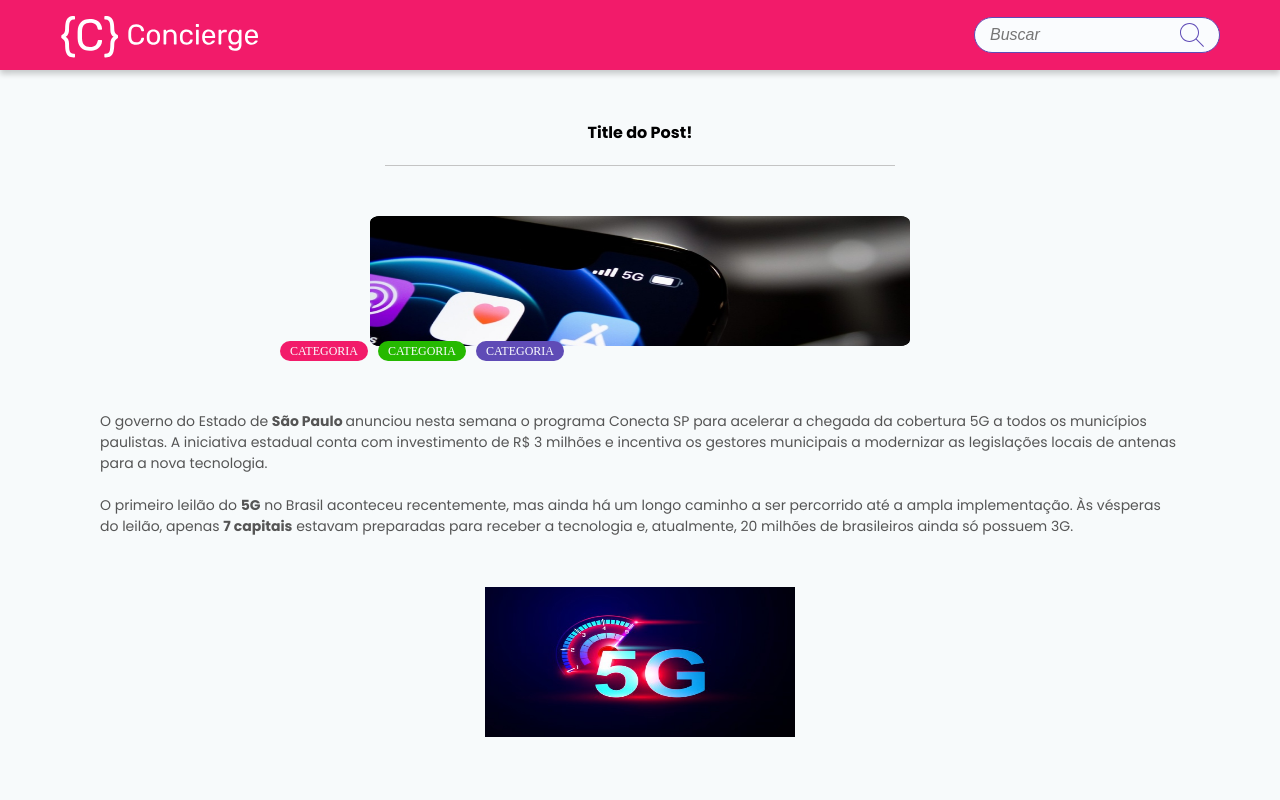
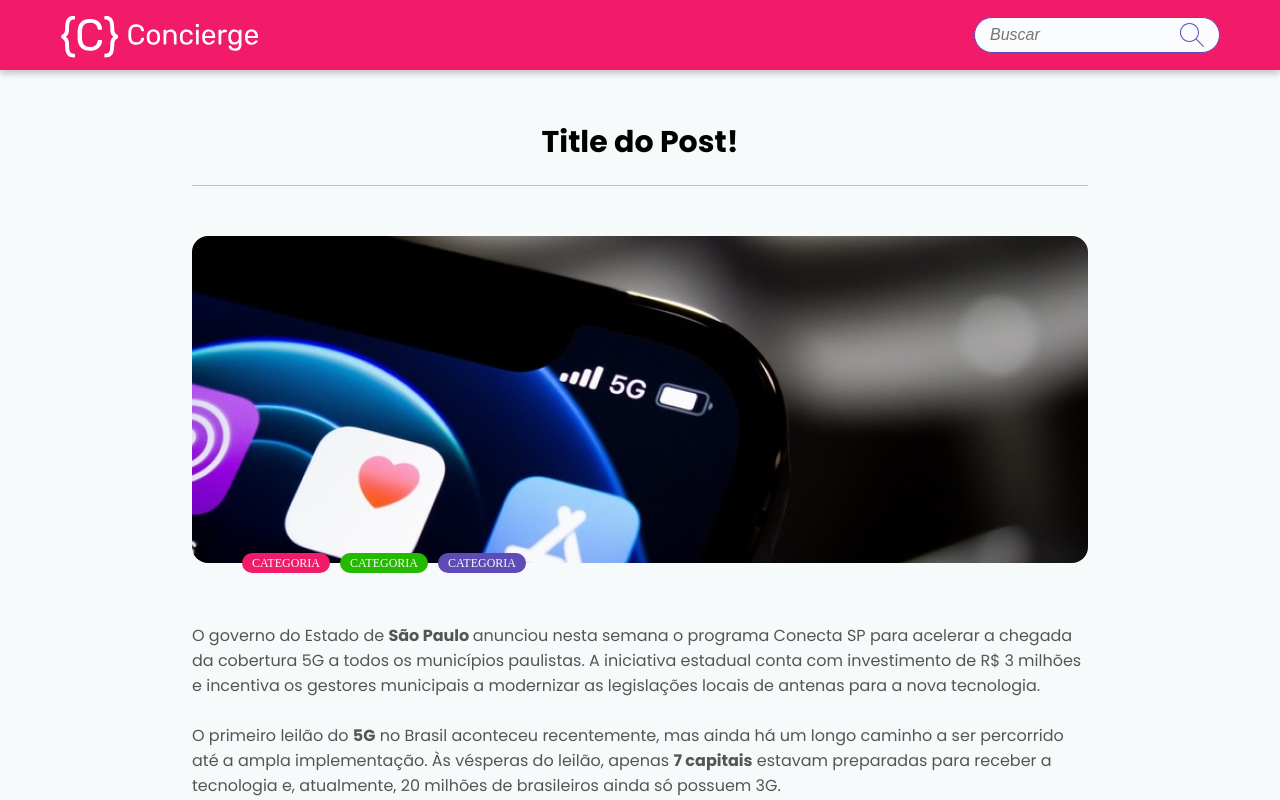
Before and after one commit to NandaPersa/concierge-blog, a React (Create React App) app: page /post in a window 1280 px wide. Shown: the top 800 px of the page. Built offline with nearby package versions, Linux system fonts and the light colour scheme; no server answers; a web font is replaced by a local one.

Commit message:
feat: add resepovise

```diff
--- a/src/pages/Publication/index.tsx
+++ b/src/pages/Publication/index.tsx
@@ -1,14 +1,10 @@
 import React from "react";
 import { Link } from "react-router-dom";
-import { Category } from "../../components/CorroselImages/styles";
 
-import ImgCategorias from "../../assets/categorias.png";
 import ImgMainPost from "../../assets/main-post.png";
 import Img5g from "../../assets/5g.png";
 
 import { PostContent } from "./styles";
-import { Container } from "../../components/TagCategory/styles";
-import { ContentCategory } from "../../components/SectionAllArticles/styles";
 import TagCategory from "../../components/TagCategory";
 
 export function Publication(): JSX.Element {
--- a/src/pages/Publication/styles.ts
+++ b/src/pages/Publication/styles.ts
@@ -14,7 +14,7 @@ export const PostContent = styled.div`
   .lineHorizontal {
     display: flex;
     justify-content: center;
-    width: 912px;
+    width: 70%;
     border-top: 1px solid #c4c4c4;
     margin: auto;
     margin-bottom: 50px;
@@ -25,12 +25,16 @@ export const PostContent = styled.div`
     justify-content: center;
     margin: auto;
     height: 327px;
-    width: 912px;
+    width: 100%;
+    object-fit: cover;
+    border-radius: 16px;
   }
 
   .mainPost {
+    width: 70%;
+    margin-left: auto;
+    margin-right: auto;
     display: flex;
-    justify-content: center;
     flex-direction: column;
   }
 
@@ -38,8 +42,9 @@ export const PostContent = styled.div`
     color: ${({ theme }) => theme.palette.texts.main.hex()};
     font-family: "Poppins";
     font-size: 16px;
-    margin-left: 180px;
-    margin-right: 180px;
+    margin-left: auto;
+    margin-right: auto;
+    width: 70%;
     margin-top: 50px;
     margin-bottom: 50px;
   }
@@ -51,14 +56,16 @@ export const PostContent = styled.div`
     height: 365px;
     width: 550px;
     margin-bottom: 50px;
+    object-fit: cover;
   }
 
   .textTwo {
     font-family: "Poppins";
     color: ${({ theme }) => theme.palette.texts.main.hex()};
     font-size: 16px;
-    margin-left: 180px;
-    margin-right: 180px;
+    margin-left: auto;
+    margin-right: auto;
+    width: 70%;
     margin-top: 50px;
     margin-bottom: 50px;
   }
@@ -85,34 +92,13 @@ export const PostContent = styled.div`
   .category {
     display: flex;
     flex-direction: row;
-    justify-content: space-between;
-    margin-left: 240px;
+    justify-content: flex-start;
     height: 20px;
-    width: 80px;
     margin-top: -10px;
 
-    /* position: absolute;
-    bottom: -63px; */
+    padding-left: 50px;
   }
 
-  /* * .category {
-    display: flex;
-    flex-direction: row;
-    justify-content: space-between;
-    margin-left: 220px;
-    height: 20px;
-    width: 80px;
-    position: absolute;
-    bottom: 63px;
-  } */
-
-  /* .category {
-    display: flex;
-    flex-direction: row;
-    justify-content: space-between;
-    margin-left: 220px;
-    margin-top: 60;
-  } */
   .pink {
     padding-right: 10px;
   }
@@ -121,396 +107,17 @@ export const PostContent = styled.div`
     padding-right: 10px;
   }
 
-  @media screen and (min-width: 901px) {
-    .category {
-      display: flex;
-      flex-direction: row;
-      justify-content: space-between;
-      margin-left: 280px;
-      margin-right:210px;
-      margin-top: -5px;
+  @media (max-width: 780px) {
+    .textOne,
+    .textTwo,
+    .post5g,
+    .mainPost {
+      width: 80%;
     }
 
-    .lineHorizontal {
-    display: flex;
-    justify-content: center;
-    width: 912px;
-    border-top: 1px solid #c4c4c4;
-    margin: auto;
-    margin-bottom: 50px;
-  }
-
-  .textOne {
-    color: ${({ theme }) => theme.palette.texts.main.hex()};
-    font-family: "Poppins";
-    font-size: 16px;
-    margin-left: 180px;
-    margin-right: 180px;
-    margin-top: 50px;
-    margin-bottom: 50px;
-  }
-
-  .imageMain {
-      display: flex;
+    .category {
       justify-content: center;
-      margin: auto;
-      height: 130px;
-      width: 540px;
-    }
-
-
-
-  }
-
-  @media screen and (max-width: 900px) {
-
-    .category {
-      display: flex;
-      flex-direction: row;
-      justify-content: space-between;
-      margin-left: 50px;
-      margin-right:210px;
-      margin-top: -5px;
-    }
-
-    .mainPost {
-      display: flex;
-      justify-content: center;
-      width: 210;
-      margin: auto;
-    }
-
-    .imageMain {
-      display: flex;
-      justify-content: center;
-      margin: auto;
-      height: 90px;
-       width: 280px;
-    }
-
-
-    .oneCategory {
-      font-size: 6px;
-      min-width: 5px !important;
-      height: 10px;
-      margin: auto;
-    }
-
-    .twoCategory {
-      font-size: 6px;
-      min-width: 5px !important;
-      height: 10px;
-      margin: auto;
-    }
-
-    .treeCategory {
-      font-size: 6px;
-      min-width: 5px;
-      height: 10px;
-      margin: auto;
-    }
-
-
-    }
-    .textOne {
-      font-size: 14px;
-      margin: auto;
-      margin-left: 100px;
-      margin-right: 100px;
-      margin-top: 50px;
-      margin-bottom: 50px;
-    }
-
-    .textTwo {
-      font-size: 14px;
-      margin: auto;
-      margin-left: 100px;
-      margin-right: 100px;
-      margin-top: 50px;
-      margin-bottom: 50px;
-    }
-
-    h1 {
-      font-size: 16px;
-      margin: auto;
-      display: flex;
-      justify-content: center;
-      margin-bottom: 20px;
-      font-family: "poppins";
-    }
-    .lineHorizontal {
-      display: flex;
-      justify-content: center;
-      width: 510px;
-      border-top: 1px solid #c4c4c4;
-      margin: auto;
-      margin-bottom: 50px;
-    }
-
-    .post5g {
-      display: flex;
-      justify-content: center;
-      margin: auto;
-      height: 150px;
-      width: 310px;
-      margin-bottom: 50px;
-    }
-
-    /* @media screen and (max-width: 545px) { */
-    /* 539 otimo */
-    /* 650 */
-  }
-  /* @media screen and (max-width: 500px) {
-    .category {
-      display: block;
-      flex-direction: row;
-      justify-content: space-between;
-      margin-left: 90px;
-      height: 1000px;
-      width: 50px;
-      margin-top: -10px;
-    }
-
-    .imageMain {
-      display: flex;
-      justify-content: center;
-      margin: auto;
-      height: 100px;
-      width: 310px;
-    }
-
-    .textOne {
-      font-size: 12px;
-      margin: auto;
-      margin-left: 85px;
-      margin-right: 85px;
-      margin-top: 50px;
-      margin-bottom: 50px;
-    }
-
-    .textTwo {
-      font-size: 12px;
-      margin: auto;
-      margin-left: 85px;
-      margin-right: 85px;
-      margin-top: 50px;
-      margin-bottom: 50px;
-    }
-
-    h1 {
-      font-size: 16px;
-      margin: auto;
-      display: flex;
-      justify-content: center;
-      margin-bottom: 20px;
-      font-family: "poppins";
-    }
-    .lineHorizontal {
-      display: flex;
-      justify-content: center;
-      width: 310px;
-      border-top: 1px solid #c4c4c4;
-      margin: auto;
-      margin-bottom: 50px;
-    }
-
-    .post5g {
-      display: flex;
-      justify-content: center;
-      margin: auto;
-      height: 190px;
-      width: 310px;
-      margin-bottom: 50px;
-    }
-  } */
-
-  @media screen and (max-width: 700px) {
-    .category {
-      display: flex;
-      flex-direction: row;
-      justify-content: space-between;
-      margin-left: 50px;
-      margin-right: 190px;
-      margin-top: -5px;
-    }
-
-    .oneCategory {
-      font-size: 6px;
-      min-width: 5px !important;
-      height: 10px;
-      margin: auto;
-    }
-
-    .twoCategory {
-      font-size: 6px;
-      min-width: 5px !important;
-      height: 10px;
-      margin: auto;
-    }
-
-    .treeCategory {
-      font-size: 6px;
-      min-width: 5px;
-      height: 10px;
-      margin: auto;
-    }
-
-    .mainPost {
-      display: flex;
-      justify-content: center;
-      width: 110;
-      margin: auto;
-    }
-
-    .imageMain {
-      display: flex;
-      justify-content: center;
-      margin: auto;
-      height: 90px;
-      width: 280px;
-    }
-
-    .post5g {
-      display: flex;
-      justify-content: center;
-      margin: auto;
-      height: 250px;
-      width: 310px;
-      margin-bottom: 50px;
+      padding-left: 0;
     }
   }
-
-  @media screen and (max-width: 600px) {
-    .category {
-      display: flex;
-      flex-direction: row;
-      justify-content: space-between;
-      margin-left: 50px;
-      margin-right: 180px;
-      margin-top: -5px;
-    }
-
-    .oneCategory {
-      font-size: 2px;
-      min-width: 5px !important;
-      height: 10px;
-      margin: auto;
-
-      p{
-        font-size: 6px;
-      }
-    }
-
-    .twoCategory {
-      font-size: 6px;
-      min-width: 5px !important;
-      height: 10px;
-      margin: auto;
-
-      p{
-        font-size: 6px;
-      }
-    }
-
-    .treeCategory {
-      font-size: 6px;
-      min-width: 5px;
-      height: 10px;
-      margin: auto;
-
-      p{
-        font-size: 6px;
-      }
-    }
-    /* .category {
-      display: flex;
-      flex-direction: row;
-      justify-content: space-between;
-      margin-left: 50px;
-      margin-right: 50px;
-      margin-top: -5px;
-    }
-
-
-    .oneCategory {
-      font-size: 4px;
-      min-width: 4px !important;
-      height: 10px;
-      margin: auto;
-    }
-
-    .twoCategory {
-      font-size: 4px;
-      min-width: 4px !important;
-      height: 10px;
-      margin: auto;
-    }
-
-    .treeCategory {
-      font-size: 4px;
-      min-width: 4px !important;
-      height: 10px;
-      margin: auto;
-    } */
-
-    .mainPost {
-      display: flex;
-      justify-content: center;
-      width: 110;
-      margin: auto;
-    }
-
-    .imageMain {
-      display: flex;
-      justify-content: center;
-      margin: auto;
-      height: 90px;
-      width: 240px;
-    }
-
-    .textOne {
-      font-size: 12px;
-      margin: auto;
-      margin-left: 85px;
-      margin-right: 85px;
-      margin-top: 50px;
-      margin-bottom: 50px;
-    }
-
-    .textTwo {
-      font-size: 12px;
-      margin: auto;
-      margin-left: 85px;
-      margin-right: 85px;
-      margin-top: 50px;
-      margin-bottom: 50px;
-    }
-
-    h1 {
-      font-size: 16px;
-      margin: auto;
-      display: flex;
-      justify-content: center;
-      margin-bottom: 20px;
-      font-family: "poppins";
-    }
-    .lineHorizontal {
-      display: flex;
-      justify-content: center;
-      width: 210px;
-      border-top: 1px solid #c4c4c4;
-      margin: auto;
-      margin-bottom: 50px;
-    }
-
-    .post5g {
-      display: flex;
-      justify-content: center;
-      margin: auto;
-      height: 180px;
-      width: 210px;
-      margin-bottom: 50px;
-    }
-  };
-
 `;
```
